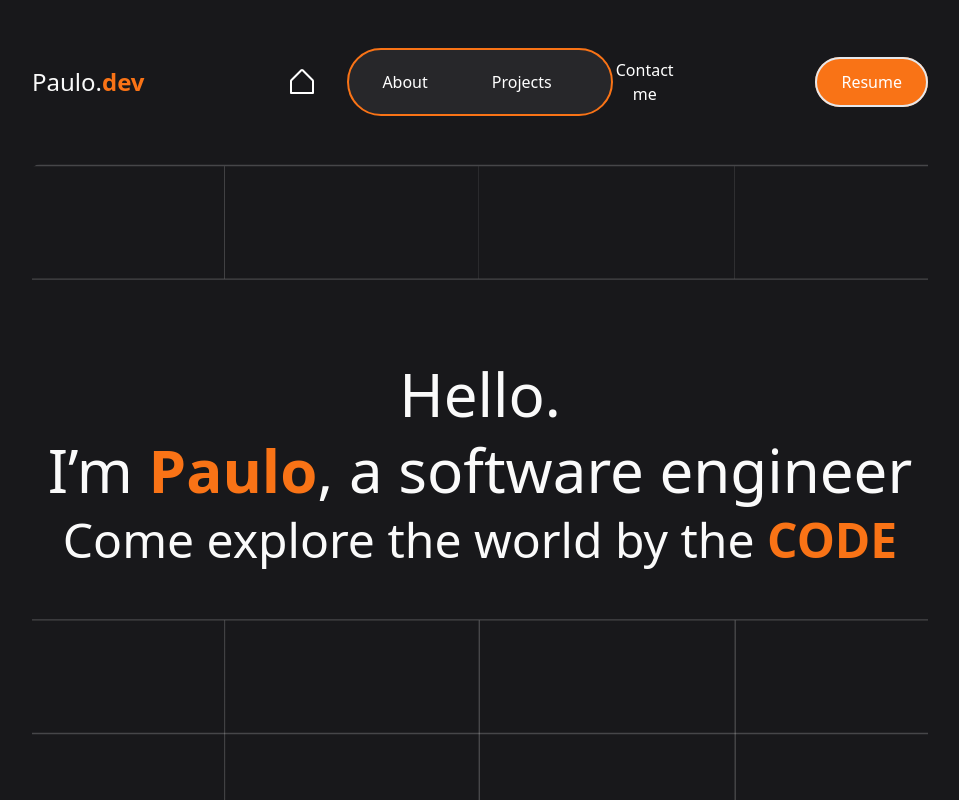
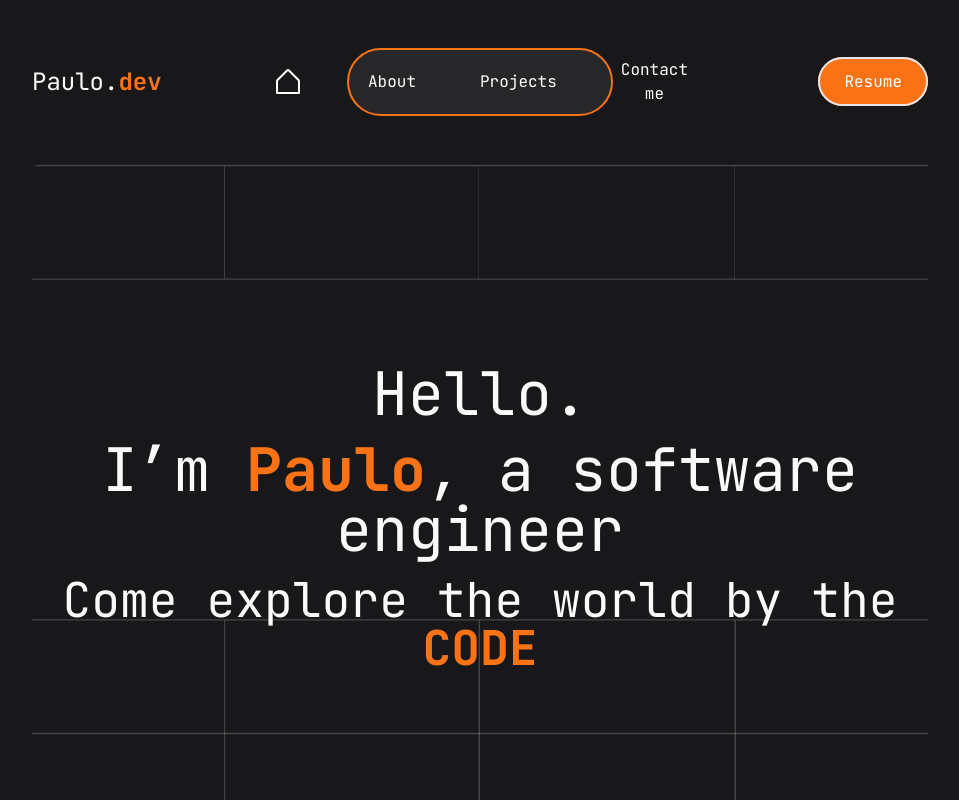
Before and after one commit to paulocod/Portfolio, a Next.js app: page / in a window 1280 px wide. Shown: the top 800 px of the page, without its empty margins (160-1119 px from the left). Built offline with nearby package versions, Linux system fonts and the light colour scheme.

Commit message:
add font jetbrains all the project and remove scrollbar

```diff
--- a/src/app/globals.css
+++ b/src/app/globals.css
@@ -1,3 +1,7 @@
 @tailwind base;
 @tailwind components;
 @tailwind utilities;
+
+body::-webkit-scrollbar {
+    display: none;
+}
--- a/src/app/layout.tsx
+++ b/src/app/layout.tsx
@@ -1,5 +1,12 @@
 import type { Metadata } from "next";
 import "./globals.css";
+
+import {JetBrains_Mono} from 'next/font/google'
+
+const jetBrains = JetBrains_Mono({
+  subsets:["latin"],
+  display:"swap"
+})
 
 export const metadata: Metadata = {
   title: "Paulo Campos",
@@ -12,7 +19,7 @@ export default function RootLayout({
   children: React.ReactNode;
 }>) {
   return (
-    <html lang="en">
+    <html className={jetBrains.className} lang="en">
       <body className="bg-zinc-900 text-zinc-50">{children}</body>
     </html>
   );
```
